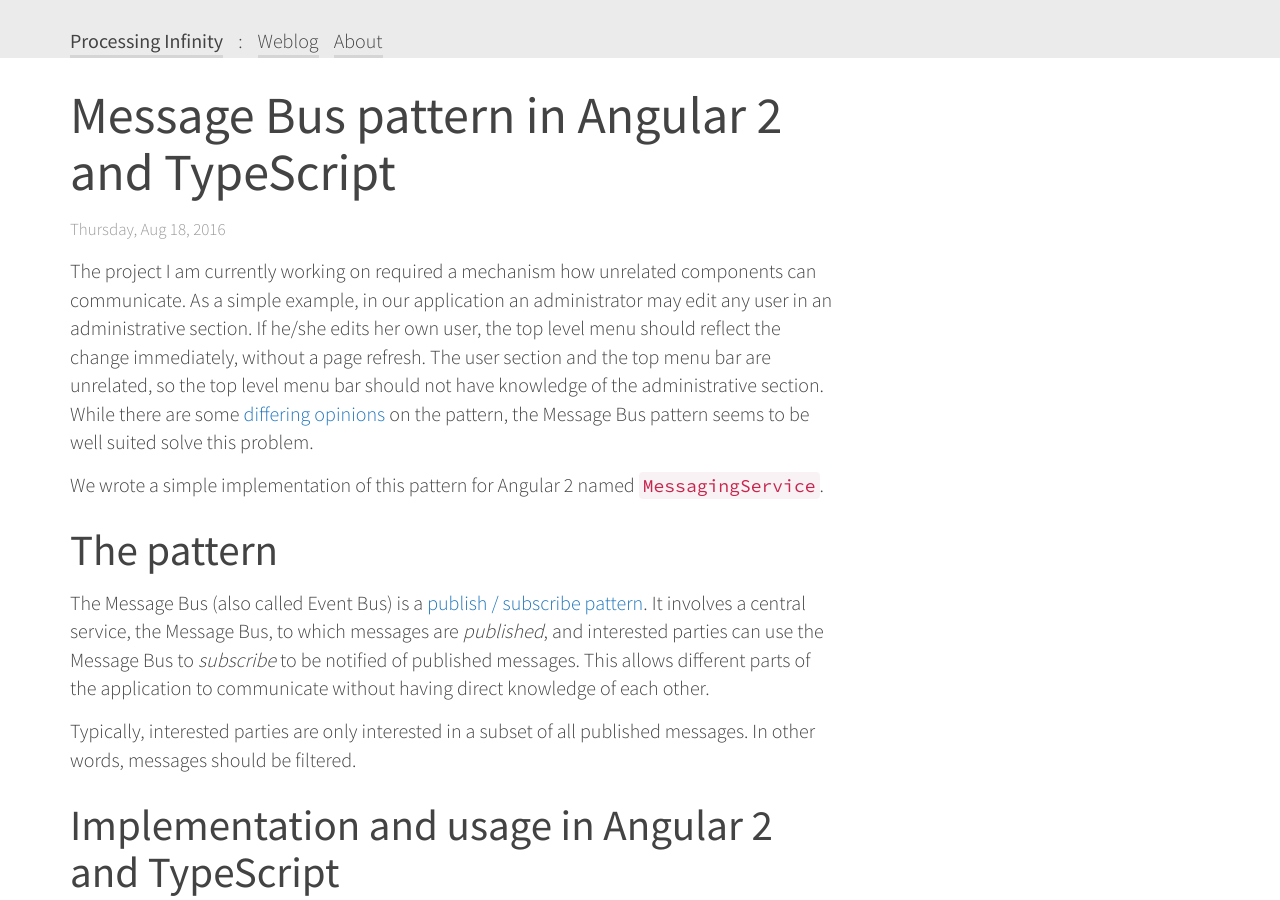
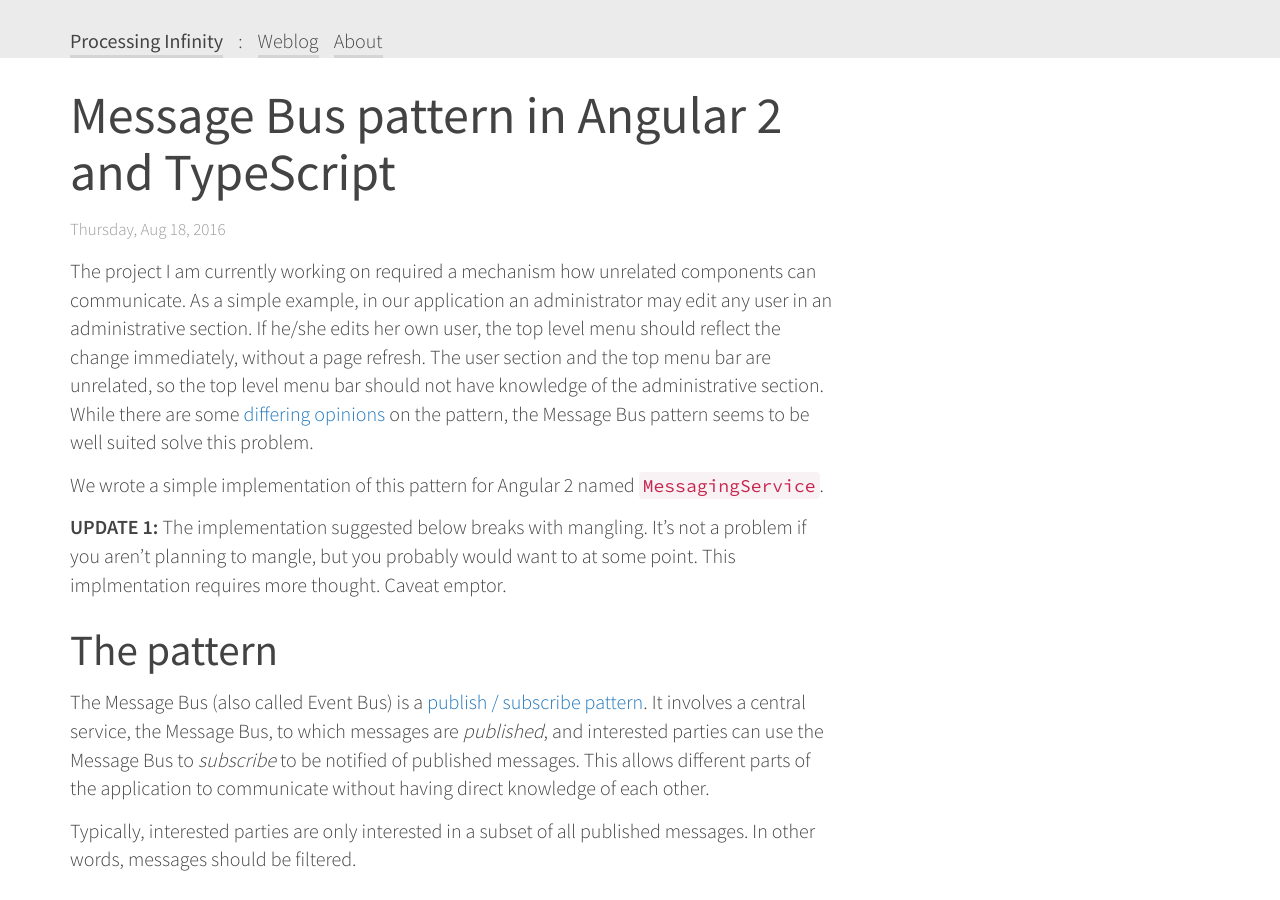
Before and after one commit to rn1d/rn1d.github.io, a Jekyll site: the page built from _posts/2016-08-18-MessageBus-Pattern-in-Angular2-TypeScript.md, in a window 1280 px wide and 900 px high. Built offline with Jekyll 4.4.1, drawn with Linux system fonts in a browser that asks for light colours; nearby versions of some CDN libraries; comment, search, counter and statistics services are not loaded.

Commit message:
Updated post on EventBus with warning on mangling.

```diff
--- a/_posts/2016-08-18-MessageBus-Pattern-in-Angular2-TypeScript.md
+++ b/_posts/2016-08-18-MessageBus-Pattern-in-Angular2-TypeScript.md
@@ -9,6 +9,8 @@ excerpt: The project I am currently working on required a mechanism how unrelate
 The project I am currently working on required a mechanism how unrelated components can communicate. As a simple example, in our application an administrator may edit any user in an administrative section. If he/she edits her own user, the top level menu should reflect the change immediately, without a page refresh. The user section and the top menu bar are unrelated, so the top level menu bar should not have knowledge of the administrative section. While there are some [differing](http://endlesswhileloop.com/blog/2015/06/11/stop-using-event-buses/) [opinions](http://stackoverflow.com/questions/3987391/why-people-use-message-event-buses-in-their-code) on the pattern, the Message Bus pattern seems to be well suited solve this problem.
 
 We wrote a simple implementation of this pattern for Angular 2 named `MessagingService`.
+
+**UPDATE 1:** The implementation suggested below breaks with mangling. It's not a problem if you aren't planning to mangle, but you probably would want to at some point. This implmentation requires more thought. Caveat emptor.
 
 ## The pattern
 
```
